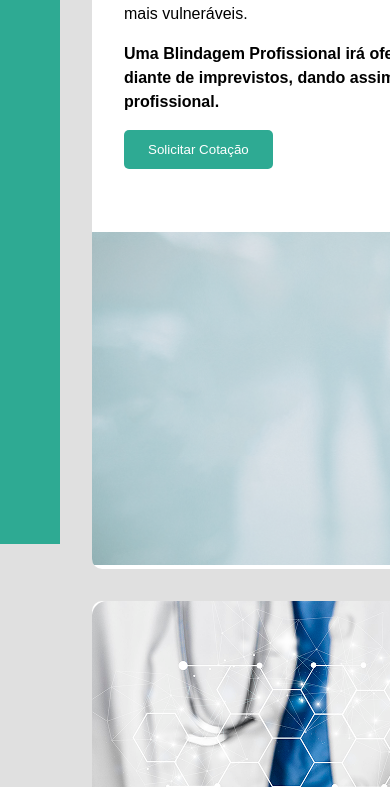
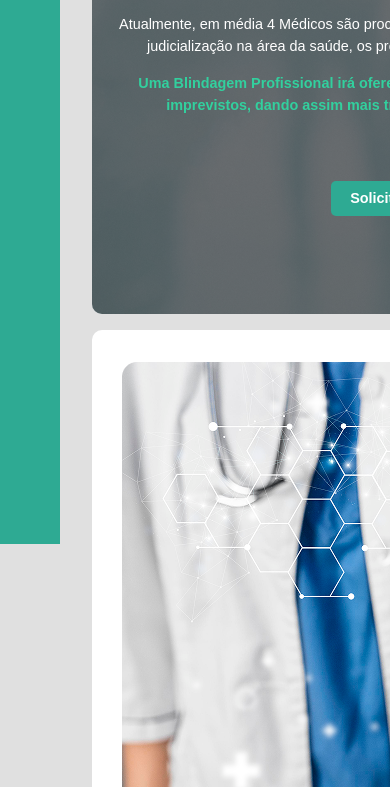
Before and after one commit to allekx/nelsongurgel, a plain HTML site: page index.html in a window 390 px wide. Shown: the part 300-1087 px from the top of the page. Drawn offline with Linux system fonts and the light colour scheme.

Commit message:
final da pagina inicial

```diff
--- a/index.html
+++ b/index.html
@@ -37,16 +37,15 @@
       <!-- Conteúdo Principal -->
       <main>
 <section class="bloco-destaque">
+  <div class="overlay"></div>
   <div class="texto-destaque">
     <h1>Por que adquirir uma Blindagem Profissional?</h1>
     <p>Atualmente, em média 4 Médicos são processados por hora no Brasil. Diante da crescente judicialização na área da saúde, os profissionais ficam cada vez mais vulneráveis.</p>
-            <p><strong>Uma Blindagem Profissional irá oferecer amparo financeiro e jurídico diante de imprevistos, dando assim mais tranquilidade no exercício profissional.</strong></p>
+    <p style="color: #32D09E;"><strong>Uma Blindagem Profissional irá oferecer amparo financeiro e jurídico diante de imprevistos, dando assim mais tranquilidade no exercício profissional.</strong></p>
     <button class="btn-cotacao">Solicitar Cotação</button>
   </div>
-          <div class="imagem-destaque">
-            <img src="./img/banner1.png" alt="Imagem médico destaque">
-          </div>
 </section>
+
 
         <section class="bloco-informativo">
           <div class="imagem">
--- a/style.css
+++ b/style.css
@@ -28,7 +28,7 @@
       position: fixed;
       top: 0;
       left: 0;
-      height: 100vh;
+      height: 100%;
       z-index: 1000;
       padding-top: 1rem;
     }
@@ -136,22 +136,41 @@
     }
 
 .bloco-destaque {
+  position: relative;
+  background-image: url('./img/banner1.png');
+  background-size: cover;
+  background-position: center;
+  padding: 4rem 2rem;
+  border-radius: 10px;
+  color: white;
   display: flex;
-      flex-wrap: wrap;
-      background: white;
-      border-radius: 10px;
+  align-items: start;
+  justify-content: start;
+  text-align: left;
   overflow: hidden;
-      margin-bottom: 2rem;
+  min-height: 800px;
+  margin-bottom: 1rem;
+}
+
+.bloco-destaque .overlay {
+  position: absolute;
+  top: 0;
+  left: 0;
+  width: 100%;
+  height: 100%;
+  background-color: rgba(0, 0, 0, 0.5); /* Escurece o fundo */
+  z-index: 1;
 }
 
 .texto-destaque {
-      flex: 1 1 400px;
-      padding: 2rem;
+  position: relative;
+  z-index: 2;
+  max-width: 700px;
 }
 
 .texto-destaque h1 {
-      font-size: 2rem;
-      margin-bottom: 1rem;
+  font-size: 3rem;
+  margin-bottom: 3rem;
 }
 
 .texto-destaque p {
@@ -161,38 +180,44 @@
 
 .btn-cotacao {
   background-color: #2eaa93;
+  margin-top: 3rem;
   color: white;
   border: none;
   padding: 0.75rem 1.5rem;
   border-radius: 5px;
   cursor: pointer;
+  font-weight: bold;
 }
 
-    .imagem-destaque img {
-      width: 100%;
-      height: 100%;
-      object-fit: cover;
-    }
 
     .bloco-informativo,
     .bloco-cirurgia {
       display: flex;
       flex-wrap: wrap;
+      justify-content: center;
+      align-items: center;
+      width: 100%;
       background: white;
       border-radius: 10px;
       overflow: hidden;
-      margin-bottom: 2rem;
+      margin-bottom: 0rem;
     }
 
     .bloco-informativo .imagem,
     .bloco-cirurgia .imagem {
       flex: 1 1 300px;
+      display: flex;
+      justify-content: center;
+      margin-top: 2rem;
     }
 
     .bloco-informativo .texto,
     .bloco-cirurgia .texto {
-      flex: 1 1 400px;
+      flex: 1 1 200px;
       padding: 2rem;
+    }
+    .bloco-cirurgia .texto{
+      margin-left: 9rem;
     }
 
     .bloco-informativo h2,
@@ -247,6 +272,24 @@
     }
 
     /* Responsivo */
+
+    @media (max-width: 1024px) {
+   .bloco-destaque {
+    padding: 3rem 2rem;
+    min-height: 600px; /* reduz a altura */
+    align-items: center;
+    justify-content: center;
+  }
+
+  .texto-destaque h1 {
+    font-size: 2.2rem;
+    margin-bottom: 2rem;
+  }
+}
+
+
+
+
     @media (max-width: 768px) {
       header {
         flex-direction: column;
@@ -257,6 +300,7 @@
 
       .header-buttons {
         margin-top: 1rem;
+        margin-left: -1rem;
       }
 
       main {
@@ -272,9 +316,60 @@
       .bloco-cirurgia {
         flex-direction: column;
       }
+ .bloco-destaque {
+    padding: 2rem 1rem;
+    min-height: 500px; /* mais compacto */
+    align-items: center;
+    justify-content: center;
+    text-align: center;
+    margin-top: 2rem;
+  }
 
+  .texto-destaque {
+    max-width: 100%;
+  }
+
+  .texto-destaque h1 {
+    font-size: 1.8rem;
+  }
+
+  .texto-destaque p {
+    font-size: 0.95rem;
+  }
+  .bloco-cirurgia{
+    flex-direction: column-reverse;
+  }
+      .bloco-cirurgia .texto{
+      margin-left: 0rem;
+    }
+}
+
+@media (max-width: 480px) {
+  .bloco-destaque {
+    padding: 2rem 1rem;
+    min-height: 450px; /* ainda menor */
+    align-items: center;
+    justify-content: center;
+    text-align: center;
+  }
+
+  .texto-destaque h1 {
+    font-size: 1.5rem;
+    margin-bottom: 1.5rem;
+  }
+
+  .texto-destaque p {
+    font-size: 0.9rem;
+  }
+
+  .btn-cotacao {
+    font-size: 0.9rem;
+    padding: 0.6rem 1.2rem;
+  }
   footer {
     flex-direction: column;
-        align-items: flex-start;
+    justify-content: center;
+    align-items: center;
+    gap: 1rem;
   }
 }
```
Lines whose indentation alone changed are shown as unchanged.
